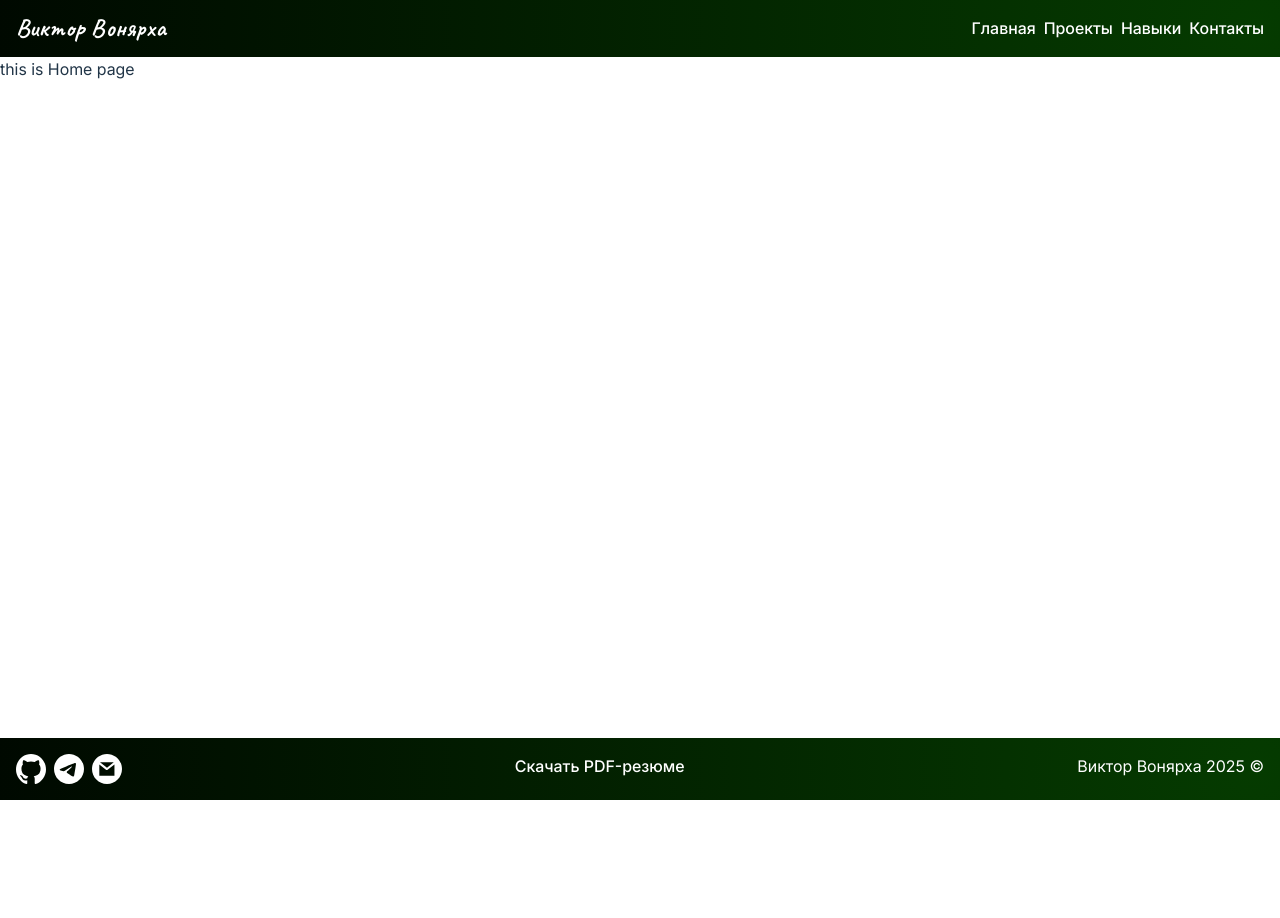
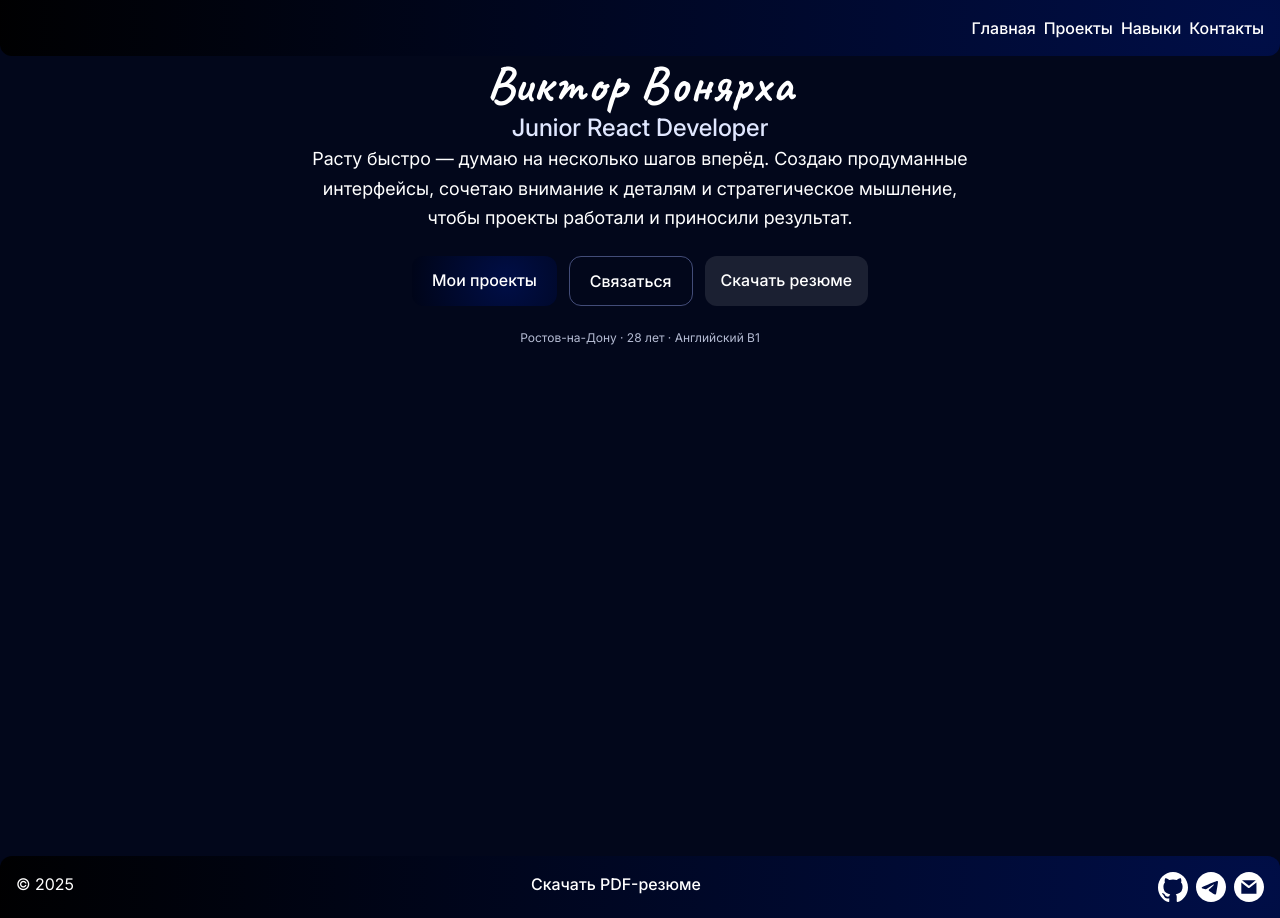
Before and after one commit to Viktor1905/resume, a React (Vite) app: page / in a window 1280 px wide. Before the commit the page ends 800 px from the top, so only its background shows below. Built offline with nearby package versions, Linux system fonts and the light colour scheme.

Commit message:
feat: done main section hero

```diff
--- a/src/components/Footer.tsx
+++ b/src/components/Footer.tsx
@@ -4,7 +4,18 @@ import EmailIcon from "../icons/EmailIcon.tsx";
 
 export function Footer() {
   return (
-    <footer className="flex absolute bottom-0 justify-between w-full px-4 py-4 bg-header-gradient animate-gradient-breathe">
+    <footer className="flex justify-between w-full px-4 py-4 bg-header-gradient animate-gradient-breathe rounded-t-xl max-w-[1920px]">
+      <div className="cursor-default">
+        <span>© 2025</span>
+      </div>
+      <a
+        href={"public/Viktor_Vonyarkha_Junior_React.pdf"}
+        download={"Резюме_Виктор_Вонярха.pdf"}
+        target="_blank"
+        rel="noopener noreferrer"
+      >
+        Скачать PDF-резюме
+      </a>
       <div className="flex gap-2">
         <a href={"https://github.com/Viktor1905/"} target="_blank" rel="noopener noreferrer">
           <GitHubIcon className={"hover:#535bf2"} />
@@ -16,18 +27,6 @@ export function Footer() {
           <EmailIcon className={"hover:#535bf2"} />
         </a>
       </div>
-      <a
-        href={"public/Viktor_Vonyarkha_Junior_React.pdf"}
-        download={"Резюме_Виктор_Вонярха.pdf"}
-        target="_blank"
-        rel="noopener noreferrer"
-      >
-        Скачать PDF-резюме
-      </a>
-      <div className="text-white cursor-pointer">
-        <span>Виктор Вонярха </span>
-        <span>2025 ©</span>
-      </div>
     </footer>
   );
 }
--- a/src/components/Header.tsx
+++ b/src/components/Header.tsx
@@ -1,11 +1,16 @@
-import { Link } from "react-router-dom";
+import { Link, useLocation } from "react-router-dom";
 
 export function Header() {
+  const isIndex = useLocation().pathname === "/";
   return (
-    <header className="flex sticky-top justify-between w-full px-4 py-4 bg-header-gradient animate-gradient-breathe">
-      <h2 className="font-special text-[25px] text-white leading-none font-extrabold cursor-default">
-        Виктор Вонярха
-      </h2>
+    <header
+      className={`flex sticky top-0 w-full px-4 py-4 bg-header-gradient animate-gradient-breathe rounded-b-xl ${isIndex ? "justify-end" : "justify-between"}`}
+    >
+      {!isIndex && (
+        <h2 className="font-special text-[25px] leading-none font-extrabold cursor-default">
+          Виктор Вонярха
+        </h2>
+      )}
       <nav className="flex gap-2">
         <Link to={""}>Главная</Link>
         <Link to={"projects"}>Проекты</Link>
--- a/src/index.css
+++ b/src/index.css
@@ -12,9 +12,9 @@
 }
 @layer utilities {
   .bg-header-gradient {
-    background: #0a4d00 radial-gradient(circle,rgba(5, 59, 0, 1) 0%, rgba(0, 8, 0, 1) 100%);
+    background: #011267 radial-gradient(circle, rgb(0, 14, 71) 0%, rgb(0, 0, 0) 100%);
     background-size: 200% 100%;
-    background-position: 0% 50%;
+    background-position: 0 50%;
     background-repeat: no-repeat;
   }
   .font-special {
@@ -35,11 +35,27 @@
       background-position: 0 50%;
     }
   }
+  @keyframes gradient-fly {
+    0% {
+      background-position: 0 50%;
+    }
+    50% {
+      background-position: 100% 50%;
+    }
+    100% {
+      background-position: 0 50%;
+    }
+  }
 
   .animate-gradient-breathe {
     animation: gradient-breathe 6s ease infinite;
-
   }
+  .animate-gradient-breathe-fast {
+    animation: gradient-fly 3s linear infinite;
+  }
+}
+body {
+  background: #02071b;
 }
 #root {
   max-width: 1920px;
@@ -105,7 +121,7 @@ button:focus-visible {
 
 @media (prefers-color-scheme: light) {
   :root {
-    color: #213547;
+    color: white;
     background-color: #ffffff;
   }
   a:hover {
--- a/src/layouts/RootLayout.tsx
+++ b/src/layouts/RootLayout.tsx
@@ -6,7 +6,7 @@ export function RootLayout() {
   return (
     <>
       <Header />
-      <main>
+      <main className={"min-h-[100vh] px-7"}>
         <Outlet />
       </main>
       <Footer />
--- a/src/pages/Home.tsx
+++ /dev/null
@@ -1,3 +0,0 @@
-export function Home() {
-  return <>this is Home page</>;
-}
--- /dev/null
+++ b/src/pages/Home/Home.tsx
@@ -0,0 +1,62 @@
+import { motion } from "framer-motion";
+import { Link } from "react-router-dom";
+
+export function Home() {
+  return (
+    <div className={" w-full"}>
+      <section className="text-center flex flex-col justify-center items-center cursor-default">
+        <motion.h1
+          initial={{ opacity: 0, y: -12 }}
+          animate={{ opacity: 1, y: 0 }}
+          transition={{ duration: 0.5 }}
+          className="font-special text-4xl md:text-6xl font-extrabold"
+        >
+          Виктор Вонярха
+        </motion.h1>
+        <motion.h2
+          initial={{ opacity: 0 }}
+          animate={{ opacity: 1 }}
+          transition={{ duration: 0.6, delay: 0.15 }}
+          className="text-lg md:text-2xl font-medium text-indigo-100"
+        >
+          Junior React Developer
+        </motion.h2>
+        <motion.p
+          initial={{ opacity: 0 }}
+          animate={{ opacity: 1 }}
+          transition={{ duration: 0.6, delay: 0.3 }}
+          className="max-w-2xl text-sm md:text-lg leading-relaxed"
+        >
+          Расту быстро — думаю на несколько шагов вперёд. Создаю продуманные интерфейсы, сочетаю
+          внимание к деталям и стратегическое мышление, чтобы проекты работали и приносили
+          результат.
+        </motion.p>
+        <div className="flex gap-3 mt-6 ">
+          <Link
+            to="/projects"
+            className="px-5 py-3 rounded-xl bg-header-gradient animate-gradient-breathe-fast hover:opacity-95 transition font-semibold"
+          >
+            Мои проекты
+          </Link>
+          <Link
+            to="/contacts"
+            className="px-5 py-3 rounded-xl border border-indigo-300/40 hover:bg-white/5 transition font-semibold"
+          >
+            Связаться
+          </Link>
+          <a
+            href="/Viktor_Vonyarkha_Junior_React.pdf"
+            download="Резюме_Виктор_Вонярха.pdf"
+            className="px-4 py-3 rounded-xl bg-white/10 hover:bg-white/20 transition font-medium"
+          >
+            Скачать резюме
+          </a>
+        </div>
+
+        <div className="mt-6 text-xs text-indigo-100/80">
+          Ростов-на-Дону · 28 лет · Английский B1
+        </div>
+      </section>
+    </div>
+  );
+}
--- a/src/router.tsx
+++ b/src/router.tsx
@@ -1,7 +1,7 @@
 import { createBrowserRouter } from "react-router-dom";
 import { RootLayout } from "./layouts/RootLayout.tsx";
 import { ErrorPage } from "./pages/ErrorPage.tsx";
-import { Home } from "./pages/Home.tsx";
+import { Home } from "./pages/Home/Home.tsx";
 import { Projects } from "./pages/Projects.tsx";
 import { Skills } from "./pages/Skills.tsx";
 import { Contacts } from "./pages/Contacts.tsx";
```
